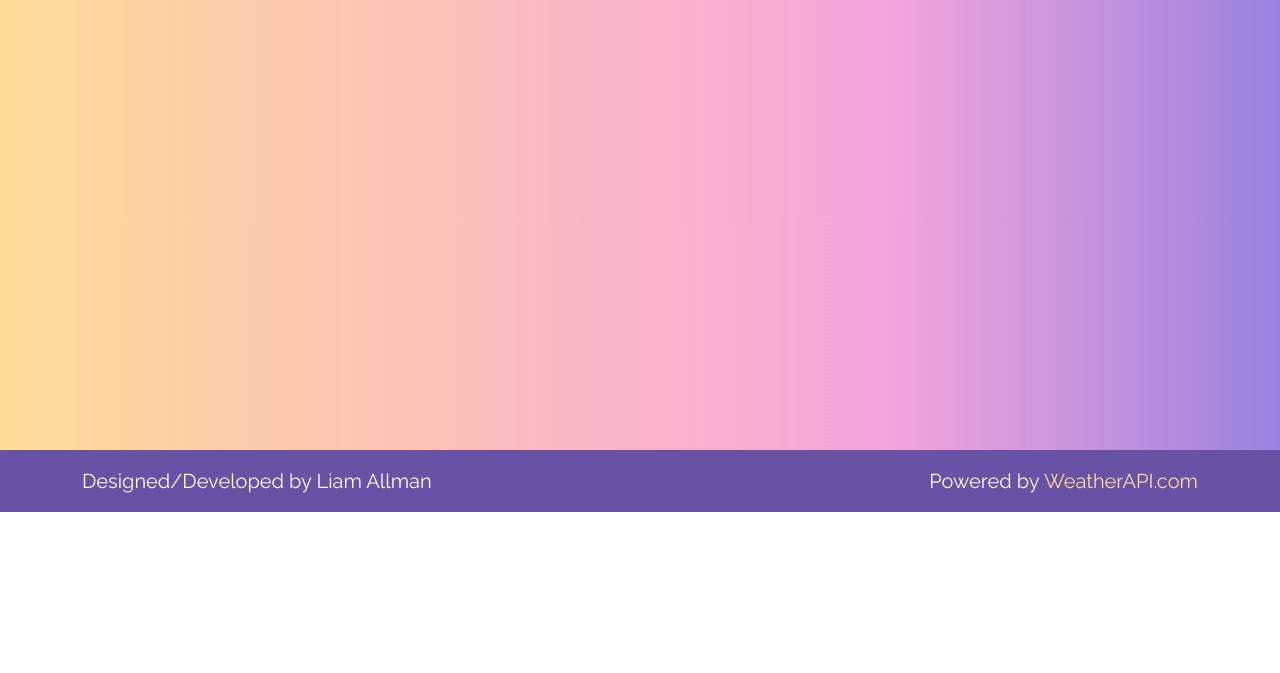
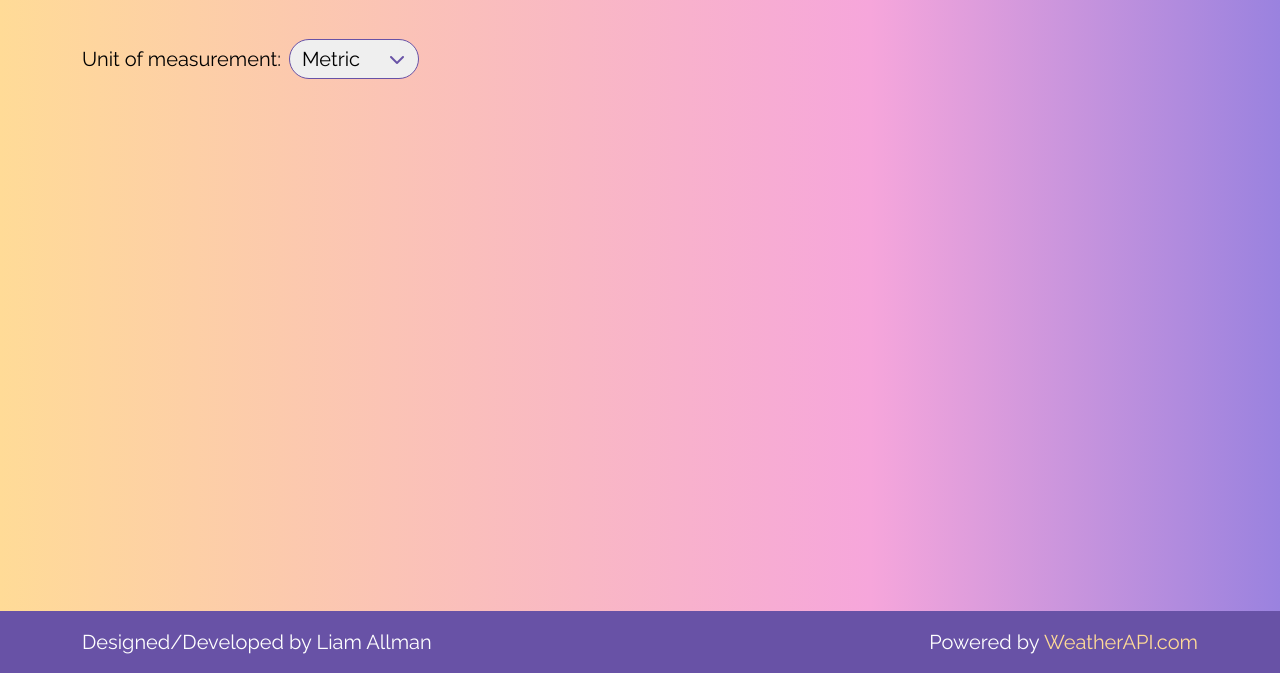
Before and after one commit to liam-allman-99/weather-app, a website: page index.html in a window 1280 px wide. Shown: the part 288-961 px from the top of the page. Before the commit the page ends 800 px from the top, so only its background shows below. Drawn offline with Linux system fonts and the light colour scheme; no server answers.

Commit message:
Changes to the styles and adding JS for the scroll and resize of the header

```diff
--- a/index.html
+++ b/index.html
@@ -34,14 +34,18 @@
   </head>
 
   <body>
-    <header class="py-4 py-lg-8">
+    <header>
       <div class="container">
-        <div class="row align-items-center justify-content-center justify-content-sm-between">
-          <div class="col-auto mb-6 mb-sm-0">
+        <div class="row align-items-center justify-content-between">
+          <div class="col-auto">
             <img src="./img/logo.svg" alt="dawncast site logo">
           </div>
 
-          <div class="col-12 col-sm-auto">
+          <div class="col-auto d-md-none">
+            <button name="search-btn" id="search-btn"><i class="fa-solid fa-magnifying-glass"></i></button>
+          </div>
+
+          <div class="mt-3 mt-lg-0 col-12 col-sm-auto d-none d-md-block" id="search-field">
             <div class="search-container">
               <input type="text" name="weather-search" id="weather-search" placeholder="Search...">
             </div>
@@ -54,13 +58,27 @@
       <div class="container">
         <div class="row">
           <div class="col-12">
-            <h1 class="mb-6 text-quaternary" id="weather-location">London</h1>
+            <div class="d-flex flex-row align-items-center mb-6">
+              <h1 class="mb-0 text-quaternary" id="weather-location">London</h1>
+              <!-- <h3 class="ms-4 mb-0 text-tertiary" id="current-time"></h3> -->
+            </div>
 
             <!-- Buttons for forecast tabs -->
             <ul class="nav nav-tabs" id="dateTabs" role="tablist"></ul>
 
             <!-- Tab content relating to buttons -->
             <div class="tab-content" id="forecastContent"></div>
+
+            <div class="unit-change d-flex flex-row align-items-center mt-6 mt-lg-8">
+              <p class="mb-0 me-2 text-primary">Unit of measurement:</p>
+
+              <div class="select-container">
+                <select name="unit-select" id="unit-select">
+                  <option value="metric">Metric</option>
+                  <option value="imperial">Imperial</option>
+                </select>
+              </div>
+            </div>
           </div>
         </div>
       </div>
--- a/js/src/global.js
+++ b/js/src/global.js
@@ -4,6 +4,40 @@ import "slick-carousel";
 
 $(function() {
   weatherApi('London');
+  headerFix();
+  scrollHeader();
+
+  // Calls the scrollHeader function on scroll of the window
+  $(window).on('scroll', function() {
+    scrollHeader();
+  });
+
+  // Fixes body position on window resize
+  $(window).on('resize', function() {
+    headerFix();
+  });
+
+  // Addign class to header on scroll
+  function scrollHeader() {
+    // Check if the scroll position is greater than 0
+    if ($(window).scrollTop() > 0) {
+      $('header').addClass('scroll');
+    } else {
+      $('header').removeClass('scroll');
+    }
+  }
+
+  // Fixing position of the header
+  function headerFix() {
+    let header = $("header");
+    let headerHeight = $(header).outerHeight();
+    $('body').css("margin-top", `${headerHeight}px`);
+  }
+
+  // Toggle the search bar on mobile
+  $('#search-btn').on('click', function(){
+    $('#search-field').toggleClass('d-none');
+  });
 
   // Search functionality on keydown
   $('#weather-search').on('keydown', function(event){
@@ -196,41 +230,40 @@ $(function() {
               var tabContentElementHourly = $('<div class="tab-pane fade ' + currentHourTab + '" id="' + tabContentIdHourly + '" role="tabpanel" aria-labelledby="' + hourlyButtonId + '" tabindex="0">');
 
               // Create the inner modal content structure for the forecast output
-              var innerBlock = $('<div class="mt-6 bg-white p-6 d-flex flex-row flex-wrap"></div>');
+              var innerBlock = $('<div class="mt-6 bg-white rounded-border p-6 d-flex flex-row flex-wrap"></div>');
 
               // Append the innerBlock to the modal content
               tabContentElementHourly.append(innerBlock);
 
               // Append the forecast data to the tab content element
               // Condition data
-              innerBlock.append('<div class="col-12 mb-6 mb-lg-8"><h5 class="mb-0">Condition - ' + hourlyData.condition.text + '</h5></div>');
+              innerBlock.append('<div class="col-12 mb-6 mb-lg-8 text-center"><h5 class="mb-0">Condition - ' + hourlyData.condition.text + '</h5></div>');
 
               // array of labels and API data in a loop
               var weatherData = [
-                { label: 'Temp C', data: hourlyData.temp_c, icon: '<i class="me-2 fa-solid fa-temperature-high"></i>' },
-                { label: 'Temp F', data: hourlyData.temp_f, icon: '<i class="me-2 fa-solid fa-temperature-high"></i>' },
-                { label: 'Wind MPH', data: hourlyData.wind_mph, icon: '<i class="me-2 fa-solid fa-gauge-high"></i>' },
-                { label: 'Wind KPH', data: hourlyData.wind_kph, icon: '<i class="me-2 fa-solid fa-gauge-high"></i>' },
-                { label: 'Wind Degree', data: hourlyData.wind_degree, icon: '<i class="me-2 fa-solid fa-compass"></i>' },
-                { label: 'Wind Direction', data: hourlyData.wind_dir, icon: '<i class="me-2 fa-solid fa-location-arrow"></i>' },
-                { label: 'Pressure MB', data: hourlyData.pressure_mb, icon: '<i class="me-2 fa-solid fa-gauge"></i>' },
-                { label: 'Pressure IN', data: hourlyData.pressure_in, icon: '<i class="me-2 fa-solid fa-gauge"></i>' },
-                { label: 'Humidity', data: hourlyData.humidity, icon: '<i class="me-2 fa-solid fa-droplet"></i>' },
-                { label: 'Cloud', data: hourlyData.cloud, icon: '<i class="me-2 fa-solid fa-cloud"></i>' },
-                { label: 'Feels Like C', data: hourlyData.feelslike_c, icon: '<i class="me-2 fa-solid fa-temperature-half"></i>' },
-                { label: 'Feels Like F', data: hourlyData.feelslike_f, icon: '<i class="me-2 fa-solid fa-temperature-half"></i>' },
-                { label: 'Wind Chill C', data: hourlyData.windchill_c, icon: '<i class="me-2 fa-solid fa-temperature-three-quarters"></i>' },
-                { label: 'Wind Chill F', data: hourlyData.windchill_f, icon: '<i class="me-2 fa-solid fa-temperature-three-quarters"></i>' },
-                { label: 'Will it Rain', data: hourlyData.will_it_rain, icon: '<i class="me-2 fa-solid fa-umbrella"></i>' },
-                { label: 'Chance of Rain', data: hourlyData.chance_of_rain, icon: '<i class="me-2 fa-solid fa-cloud-rain"></i>' },
-                { label: 'Gust MPH', data: hourlyData.gust_mph, icon: '<i class="me-2 fa-solid fa-gauge-high"></i>' },
-                { label: 'Gust KPH', data: hourlyData.gust_kph, icon: '<i class="me-2 fa-solid fa-gauge-high"></i>' },
-                { label: 'UV', data: hourlyData.uv, icon: '<i class="me-2 fa-solid fa-cloud-sun"></i>' }
+                { label: 'Temp', data: hourlyData.temp_c + '&deg;C', class: 'forecast-data metric-values', icon: '<i class="fa-solid fa-temperature-high"></i>' },
+                { label: 'Temp', data: hourlyData.temp_f + '&deg;F', class: 'forecast-data imperial-values', icon: '<i class="fa-solid fa-temperature-high"></i>' },
+                { label: 'Wind', data: hourlyData.wind_mph + ' mph', class: 'forecast-data metric-values', icon: '<i class="fa-solid fa-gauge-high"></i>' },
+                { label: 'Wind', data: hourlyData.wind_kph + ' kph', class: 'forecast-data imperial-values', icon: '<i class="fa-solid fa-gauge-high"></i>' },
+                { label: 'Wind Degree', data: hourlyData.wind_degree + '&deg;', class: 'forecast-data', icon: '<i class="fa-solid fa-compass"></i>' },
+                { label: 'Wind Direction', data: hourlyData.wind_dir, class: 'forecast-data', icon: '<i class="fa-solid fa-location-arrow"></i>' },
+                { label: 'Pressure', data: hourlyData.pressure_mb + ' mb', class: 'forecast-data metric-values', icon: '<i class="fa-solid fa-gauge"></i>' },
+                { label: 'Pressure', data: hourlyData.pressure_in + ' in', class: 'forecast-data imperial-values', icon: '<i class="fa-solid fa-gauge"></i>' },
+                { label: 'Humidity', data: hourlyData.humidity + '%', class: 'forecast-data', icon: '<i class="fa-solid fa-droplet"></i>' },
+                { label: 'Cloud', data: hourlyData.cloud + '%', class: 'forecast-data', icon: '<i class="fa-solid fa-cloud"></i>' },
+                { label: 'Feels Like', data: hourlyData.feelslike_c + '&deg;C', class: 'forecast-data metric-values', icon: '<i class="fa-solid fa-temperature-half"></i>' },
+                { label: 'Feels Like', data: hourlyData.feelslike_f + '&deg;F', class: 'forecast-data imperial-values', icon: '<i class="fa-solid fa-temperature-half"></i>' },
+                { label: 'Wind Chill', data: hourlyData.windchill_c + '&deg;C', class: 'forecast-data metric-values', icon: '<i class="fa-solid fa-temperature-three-quarters"></i>' },
+                { label: 'Wind Chill', data: hourlyData.windchill_f + '&deg;F', class: 'forecast-data imperial-values', icon: '<i class="fa-solid fa-temperature-three-quarters"></i>' },
+                { label: 'Chance of Rain', data: hourlyData.chance_of_rain + '%', class: 'forecast-data', icon: '<i class="fa-solid fa-cloud-rain"></i>' },
+                { label: 'Gust', data: hourlyData.gust_mph + ' mph', class: 'forecast-data metric-values', icon: '<i class="fa-solid fa-gauge-high"></i>' },
+                { label: 'Gust', data: hourlyData.gust_kph + ' kph', class: 'forecast-data imperial-values', icon: '<i class="fa-solid fa-gauge-high"></i>' },
+                { label: 'UV', data: hourlyData.uv, class: 'forecast-data', icon: '<i class="fa-solid fa-cloud-sun"></i>' }
               ];
 
               // Loop through the array and append the data to innerBlock
               $.each(weatherData, function(index, item) {
-                innerBlock.append('<div class="col-12 col-md-6 col-lg-4 col-xl-3 mb-6"><p class="mb-0 text-quaternary">' + item.icon + '' + item.label + ' - ' + item.data + '</p></div>');
+                innerBlock.append('<div class="col-6 col-md-4 col-lg-3 mb-6 ' + item.class + '">' + item.icon + '<h5 class="mb-1 text-quaternary">' + item.data + '</h5><p class="mb-0 text-quaternary small-font">' + item.label + '</p></div>');
               });
             }
 
@@ -246,4 +279,22 @@ $(function() {
       }
     });
   }
+
+  // Hiding Imperial values on load
+  setTimeout(function(){
+    $('.imperial-values').addClass('d-none');
+  }, 100);
+
+  // Updating values on change of select
+  $('#unit-select').on('change', function(){
+    var selectedValue = $(this).val();
+
+    if (selectedValue == 'metric') {
+      $('.imperial-values').addClass('d-none');
+      $('.metric-values').removeClass('d-none');
+    } else if (selectedValue == 'imperial') {
+      $('.imperial-values').removeClass('d-none');
+      $('.metric-values').addClass('d-none');
+    }
+  });
 });
--- a/scss/src/global.scss
+++ b/scss/src/global.scss
@@ -82,14 +82,24 @@ body {
 
 header {
   box-shadow: 0px 4px 4px 2px rgba($primary, 0.1);
+  background: $secondary;
+  background: linear-gradient(90deg, $quinary 0%, $secondary 68%, $tertiary 100%);
+  top: 0;
+  left: 0;
+  width: 100%;
+  position: fixed;
+  transition: $transition-base;
+  padding: 1rem 0;
+  z-index: 9;
+
+  @include lg {
+    padding: 2rem 0;
+  }
 
   img {
-    width: 100%;
+    width: 200px;
     height: auto;
-
-    @include sm {
-      width: 200px;
-    }
+    transition: $transition-base;
 
     @include md {
       width: 350px;
@@ -99,6 +109,35 @@ header {
       width: 500px;
     }
   }
+
+  #search-btn {
+    background-color: $quinary;
+    border: 1px solid $quinary;
+    border-radius: 8px;
+    color: $quaternary;
+    transition: $transition-base;
+
+    &:hover {
+      background-color: $white;
+      color: $tertiary;
+    }
+  }
+
+  &.scroll {
+    padding: .5rem 0;
+
+    img {
+      @include sm {
+        width: 300px;
+      }
+    }
+  }
+}
+
+// Border Radius
+
+.rounded-border {
+  border-radius: 2rem;
 }
 
 // Search Container
@@ -134,6 +173,7 @@ header {
     width: 100%;
     color: $quaternary;
     min-width: 100%;
+    transition: $transition-base;
 
     @include sm {
       min-width: none;
@@ -178,9 +218,13 @@ header {
     color: $white;
     font-weight: 500;
     padding: 4px 12px;
-    min-width: 100px;
+    min-width: 85px;
     margin-right: .5rem;
     transition: $transition-base;
+
+    @include sm {
+      min-width: 100px;
+    }
 
     .date {
       font-size: 14px;
@@ -208,34 +252,25 @@ header {
 
 #forecastContent {
   .nav-tabs {
-    background-color: $white;
-    padding: 1rem .5rem;
+    background-color: transparent;
+    padding: 1rem 0;
     border-bottom: none;
     overflow: scroll hidden;
     flex-wrap: nowrap;
-    box-shadow: 0px 4px 4px 2px rgba($primary, 0.1);
-
-    // &::-webkit-scrollbar {
-    //   width: 10px;
-    // }
-
-    // &::-webkit-scrollbar-track {
-    //   background: $white;
-    //   border-radius: 12px;
-    // }
-
-    // &::-webkit-scrollbar-thumb {
-    //   background: $quaternary;
-    //   border-radius: 12px;
-    // }
 
     button {
-      padding: 0 .5rem;
+      padding: 0 .5rem 0 0;
       white-space: nowrap;
       position: relative;
       transition: $transition-base;
       border: none;
       color: $primary;
+      background-color: transparent;
+      margin: 0 .5rem;
+
+      &:first-child {
+        margin: 0 .5rem 0 0;
+      }
 
       p {
         font-weight: 500;
@@ -273,9 +308,58 @@ header {
         p {
           color: $quaternary;
           padding: 0 .5rem;
-          background-color: $septenary;
+          background-color: $white;
         }
       }
     }
   }
+
+  // Forecase Data
+
+  .forecast-data {
+    display: flex;
+    flex-direction: column;
+    align-items: center;
+
+    i {
+      font-size: 1.525rem;
+      margin-bottom: .5rem;
+    }
+
+    .small-font {
+      font-size: .875rem;
+    }
+  }
 }
+
+// Select field styles
+.select-container {
+  position: relative;
+
+  &:before {
+    content: '\f078';
+    position: absolute;
+    font-family: $font-awesome;
+    top: calc(50% - 10px);
+    color: $quaternary;
+    right: 12px;
+    font-size: 1rem;
+    display: flex;
+    flex-direction: column;
+    align-items: center;
+    justify-content: center;
+    height: 20px;
+    width: 20px;
+    pointer-events: none;
+  }
+
+  select {
+    -webkit-appearance: none;
+    -moz-appearance: none;
+    appearance: none;
+    border: 1px solid $quaternary;
+    border-radius: 20px;
+    padding: 4px 40px 4px 12px;
+    width: 100%;
+  }
+}
```
Also changed, not shown: js/dist/global.min.js, scss/dist/global.min.css, 1 other file.
